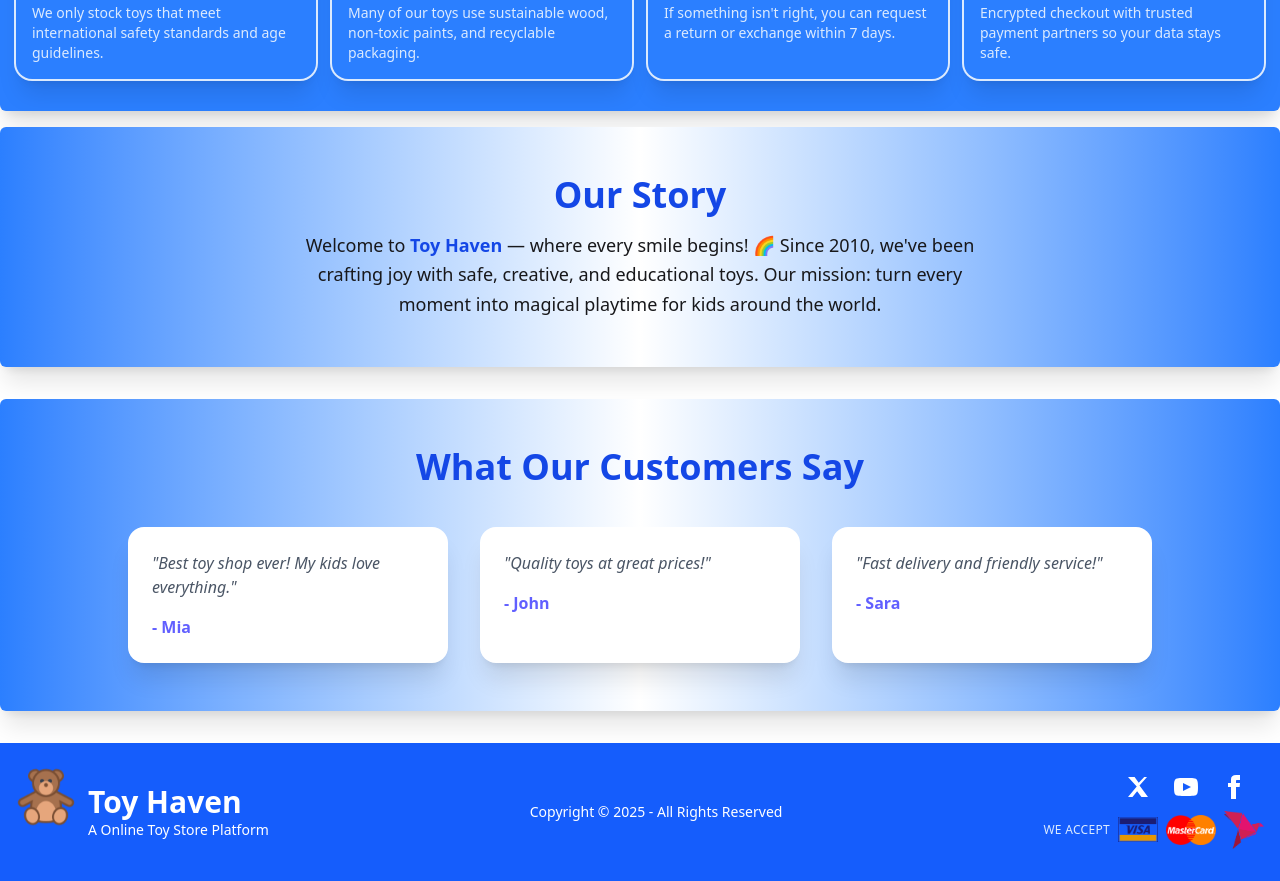
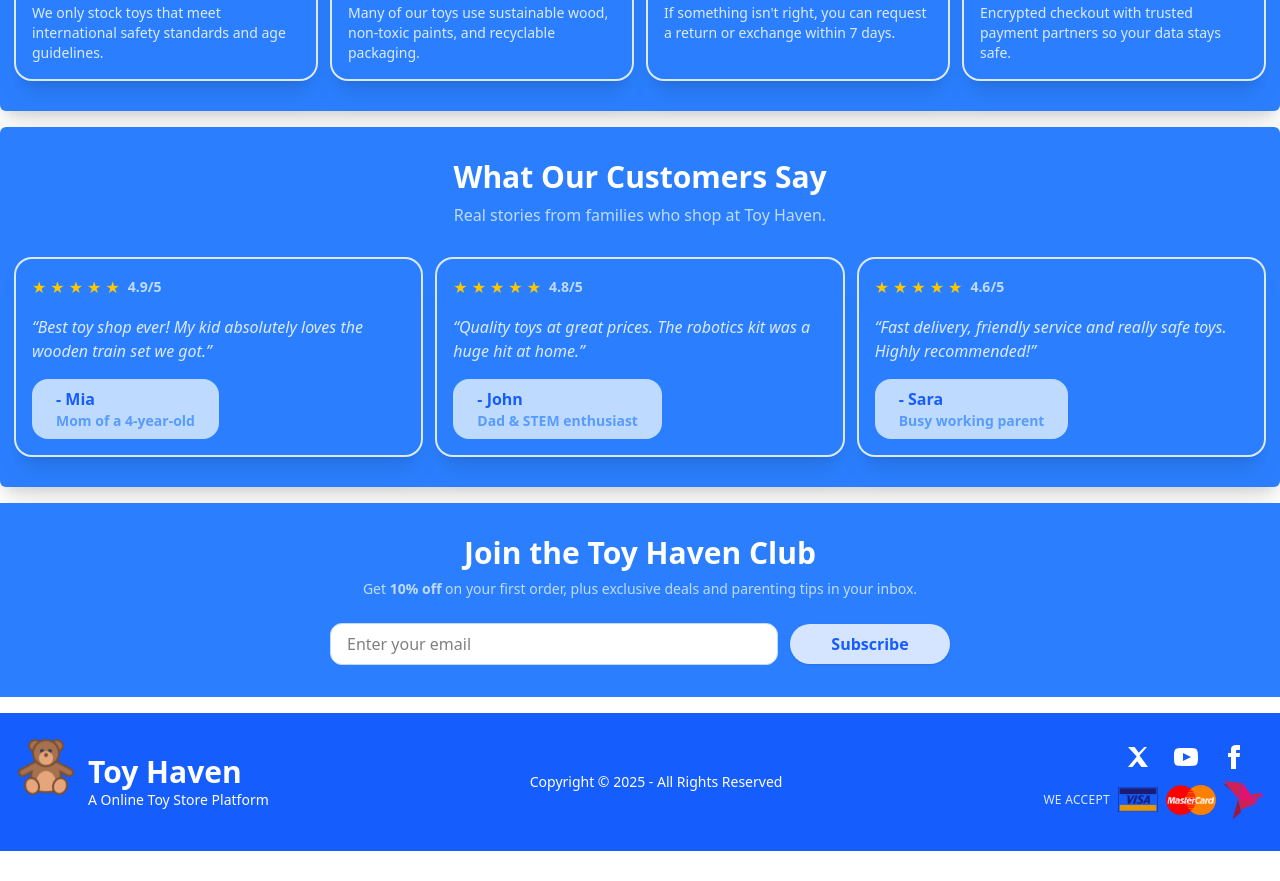
Before and after one commit to hasan8651/Toy-Haven-NextJS, a Next.js app: page / in a window 1280 px wide. Shown: the part 1220-2101 px from the top of the page. After the commit the page ends 2071 px from the top, so only its background shows below. Built offline with nearby package versions, Linux system fonts and the light colour scheme; no server answers; the database is empty.

Commit message:
NewsLetter Section Added

```diff
--- a/src/app/components/CustomerOpinion/CustomerOpinion.jsx
+++ b/src/app/components/CustomerOpinion/CustomerOpinion.jsx
@@ -1,52 +1,71 @@
-'use client';
+const opinions = [
+  {
+    name: "Mia",
+    role: "Mom of a 4-year-old",
+    quote:
+      "Best toy shop ever! My kid absolutely loves the wooden train set we got.",
+    rating: 4.9,
+  },
+  {
+    name: "John",
+    role: "Dad & STEM enthusiast",
+    quote:
+      "Quality toys at great prices. The robotics kit was a huge hit at home.",
+    rating: 4.8,
+  },
+  {
+    name: "Sara",
+    role: "Busy working parent",
+    quote:
+      "Fast delivery, friendly service and really safe toys. Highly recommended!",
+    rating: 4.6,
+  },
+];
+
+function Stars({ value }) {
+  return (
+    <div className="flex items-center gap-1 text-yellow-400">
+      {"★★★★★".split("").map((star, i) => (
+        <span key={i} className={i < Math.round(value) ? "" : "opacity-30"}>
+          ★
+        </span>
+      ))}
+      <span className="ml-1 text-sm font-semibold text-blue-200">
+        {value.toFixed(1)}/5
+      </span>
+    </div>
+  );
+}
 
 export default function CustomerOpinion() {
   return (
-<div className="mx-auto">
-{/* Story */}
-<section className="py-12 px-4 text-center bg-gradient-to-r from-blue-500 via-white to-blue-500 rounded-md shadow-xl mx-auto my-2" data-aos="fade-up" data-aos-easing="ease-in-out" >
-<h2 className="text-4xl font-extrabold text-blue-700 mb-4">Our Story</h2>
-<p className="max-w-2xl mx-auto leading-relaxed text-lg">
-Welcome to <span className="font-bold text-blue-700">Toy Haven</span> — where every smile begins! 🌈 Since 2010, we've been crafting joy with safe, creative, and educational toys. Our mission: turn every moment into magical playtime for kids around the world.
+    <section className="bg-blue-500 text-white rounded-md shadow-xl mx-auto my-4 py-8">
+      <div className="mx-auto max-w-7xl px-4">
+        <h2 className="text-center text-3xl font-bold">
+          What Our Customers Say
+        </h2>
+        <p className="mt-2 text-center text-blue-200">
+          Real stories from families who shop at Toy Haven.
         </p>
-</section>
 
-  {/* Reviews */}
-  <section
-    className="py-12 bg-gradient-to-r from-blue-500 via-white to-blue-500 rounded-md shadow-xl mx-auto mt-8 mb-4"
-    data-aos="fade-up"
-    data-aos-easing="ease-in-out"
+        <div className="mt-8 grid gap-4 md:grid-cols-3">
+          {opinions.map((o) => (
+            <div
+              key={o.name}
+              className="flex flex-col items-start rounded-2xl p-4 shadow-xl ring-2 ring-blue-100"
             >
-    <h2 className="text-4xl font-extrabold text-center text-blue-700 mb-10">What Our Customers Say</h2>
-    <div className="flex flex-wrap justify-center gap-8 px-4">
-      <div
-        className="bg-white w-80 p-6 rounded-2xl shadow-xl transform hover:-translate-y-2 transition"
-        data-aos="zoom-in"
-        data-aos-easing="ease-in-out"
-      >
-        <p className="italic text-gray-600">"Best toy shop ever! My kids love everything."</p>
-        <h3 className="mt-4 font-bold text-indigo-500">- Mia</h3>
+              <Stars value={o.rating} />
+              <p className="my-4 text-blue-100 italic">“{o.quote}”</p>
+              <div    className="items-center justify-center rounded-2xl bg-blue-200 px-6 py-2 font-semibold ">
+                <p className=" font-semibold text-blue-600">
+                  - {o.name}
+                </p>
+                <p className="text-sm text-blue-500/70">{o.role}</p>
               </div>
-
-      <div
-        className="bg-white w-80 p-6 rounded-2xl shadow-xl transform hover:-translate-y-2 transition"
-        data-aos="slide-up"
-        data-aos-easing="ease-in-out"
-      >
-        <p className="italic text-gray-600">"Quality toys at great prices!"</p>
-        <h3 className="mt-4 font-bold text-indigo-500">- John</h3>
             </div>
-
-      <div
-        className="bg-white w-80 p-6 rounded-2xl shadow-xl transform hover:-translate-y-2 transition"
-        data-aos="zoom-in"
-        data-aos-easing="ease-in-out"
-      >
-        <p className="italic text-gray-600">"Fast delivery and friendly service!"</p>
-        <h3 className="mt-4 font-bold text-indigo-500">- Sara</h3>
+          ))}
         </div>
       </div>
     </section>
-</div>
   );
 }
--- /dev/null
+++ b/src/app/components/Faqs/Faqs.jsx
@@ -0,0 +1,89 @@
+"use client";
+
+import { useState } from "react";
+
+const faqs = [
+  {
+    question: "How long does delivery take?",
+    answer:
+      "Within Dhaka, orders usually arrive in 2–3 business days. Outside Dhaka, delivery may take 3–5 business days depending on the courier and location.",
+  },
+  {
+    question: "What is your return and refund policy?",
+    answer:
+      "You can request a return within 7 days of receiving your order if the toy is unused, in its original packaging, and has all tags/labels attached. Once we receive and inspect the item, we’ll process your refund or exchange.",
+  },
+  {
+    question: "Are your toys safe for children?",
+    answer:
+      "Yes. We only source toys that meet international safety standards (such as EN71/ASTM) and are free from toxic materials like BPA and lead. We also clearly mention recommended age on each product page.",
+  },
+  {
+    question: "Where are your products made?",
+    answer:
+      "We work with trusted local and international brands. Product origin (e.g. Bangladesh, China, EU) is mentioned on each product detail page so you can make an informed choice.",
+  },
+  {
+    question: "What payment methods do you accept?",
+    answer:
+      "We accept cash on delivery (COD), major mobile banking options (like bKash/Nagad), and online card payments depending on availability in your region.",
+  },
+  {
+    question: "How do I know if a toy is right for my child's age?",
+    answer:
+      "Every toy on ToyTopia includes a recommended age range (e.g. Age 3+). You can also use filters like ‘Shop by Age’ on our site to quickly find age-appropriate toys.",
+  },
+];
+
+export default function FaqSection() {
+  const [openIndex, setOpenIndex] = useState(null);
+
+  const toggle = (index) => {
+    setOpenIndex((current) => (current === index ? null : index));
+  };
+
+  return (
+    <section className="bg-sky-50 py-12">
+      <div className="mx-auto max-w-4xl px-4">
+        <h2 className="text-center text-3xl font-bold text-sky-900">
+          Frequently Asked Questions
+        </h2>
+        <p className="mt-2 text-center text-sm text-slate-600">
+          ডেলিভারি, রিটার্ন, সেফটি আর প্রোডাক্ট সম্পর্কিত কমন প্রশ্নের উত্তর।
+        </p>
+
+        <div className="mt-8 space-y-3">
+          {faqs.map((item, index) => {
+            const isOpen = openIndex === index;
+
+            return (
+              <div
+                key={item.question}
+                className="rounded-xl bg-white shadow-sm ring-1 ring-slate-100"
+              >
+                <button
+                  type="button"
+                  onClick={() => toggle(index)}
+                  className="flex w-full items-center justify-between gap-3 px-4 py-3 text-left"
+                >
+                  <span className="text-sm font-semibold text-slate-900">
+                    {item.question}
+                  </span>
+                  <span className="flex h-6 w-6 items-center justify-center rounded-full bg-sky-100 text-sky-700 text-xs">
+                    {isOpen ? "−" : "+"}
+                  </span>
+                </button>
+
+                {isOpen && (
+                  <div className="px-4 pb-4 text-sm text-slate-600">
+                    {item.answer}
+                  </div>
+                )}
+              </div>
+            );
+          })}
+        </div>
+      </div>
+    </section>
+  );
+}
--- /dev/null
+++ b/src/app/components/NewsLetter/NewsLetter.jsx
@@ -0,0 +1,52 @@
+"use client";
+
+import { useState } from "react";
+
+export default function NewsLetter() {
+  const [email, setEmail] = useState("");
+  const [submitted, setSubmitted] = useState(false);
+
+  const handleSubmit = (e) => {
+    e.preventDefault();
+    //  in future need dynamic API route (/api/newsletter)
+    setSubmitted(true);
+  };
+
+  return (
+    <section className="bg-blue-500 py-8">
+      <div className="mx-auto max-w-5xl px-4 text-center text-white">
+        <h2 className="text-3xl font-bold">Join the Toy Haven Club</h2>
+        <p className="mt-2 text-sm md:text-md text-blue-200">
+          Get <span className="font-semibold">10% off</span> on your first
+          order, plus exclusive deals and parenting tips in your inbox.
+        </p>
+
+        <form
+          onSubmit={handleSubmit}
+          className="mt-6 flex flex-col items-center gap-3 md:flex-row md:justify-center"
+        >
+          <input
+            type="email"
+            required
+            value={email}
+            onChange={(e) => setEmail(e.target.value)}
+            placeholder="Enter your email"
+            className="w-full max-w-md rounded-xl border border-blue-200 bg-white text-black px-4 py-2 focus:outline-none focus:ring-2 focus:ring-blue-600"
+          />
+          <button
+            type="submit"
+            className="w-full max-w-40 rounded-full bg-white/80 px-5 py-2 font-semibold text-blue-600 shadow transition hover:bg-white/50 cursor-pointer"
+          >
+            Subscribe
+          </button>
+        </form>
+
+        {submitted && (
+          <p className="mt-3 text-sm text-blue-200">
+            Thanks for subscribing! Check your inbox for a welcome gift. 🎁
+          </p>
+        )}
+      </div>
+    </section>
+  );
+}
--- a/src/app/page.jsx
+++ b/src/app/page.jsx
@@ -4,6 +4,7 @@ import Hero from "./components/Hero/Hero";
 import PopularToys from "./components/PopularToys/PopularToys";
 import Status from "./components/Status/Status";
 import TrustSafetySection from "./components/TrustSafetySection/TrustSafetySection";
+import NewsLetter from "./components/NewsLetter/NewsLetter";
 
 export default function Home() {
   return (
@@ -13,6 +14,7 @@ export default function Home() {
       <PopularToys />
       <TrustSafetySection/>
       <CustomerOpinion />
+      <NewsLetter/>
     </div>
   );
 }
```
Lines whose indentation alone changed are shown as unchanged.
